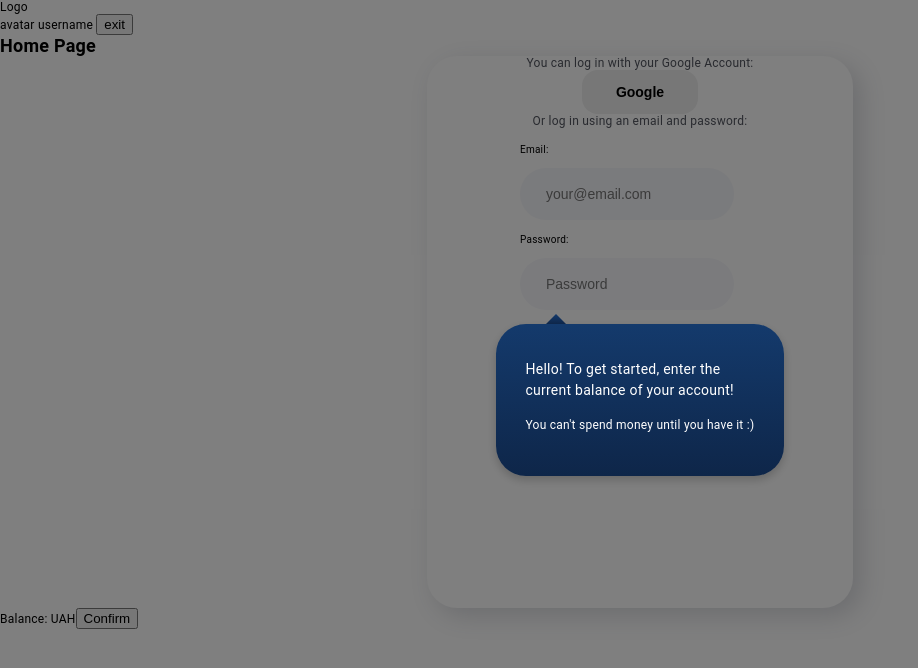
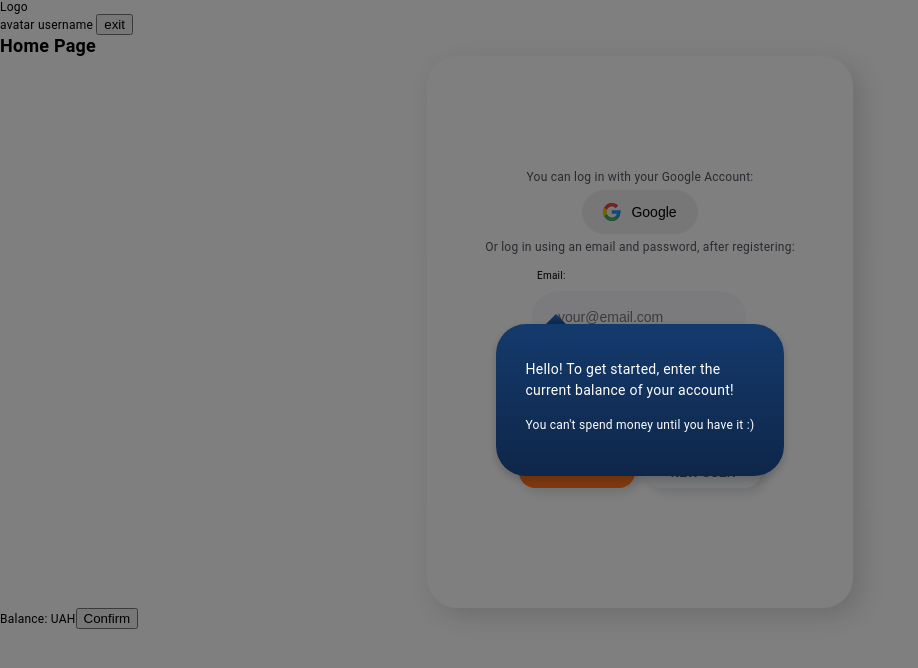
Before and after one commit to Spudowski/goit-kapusta-frontend, a React (Vite) app: page / in a window 1280 px wide. Shown: the top 668 px of the page, without its empty margins (0-918 px from the left). Built offline with nearby package versions, Linux system fonts and the light colour scheme.

Commit message:
validationLoginForm

```diff
--- a/src/components/LoginForm/LoginForm.css
+++ b/src/components/LoginForm/LoginForm.css
@@ -2,13 +2,15 @@
     background-color: white;
     display: flex;
     flex-direction: column;
-    /* justify-content: center; */
+    justify-content: center;
     text-align: center;
     color: #52555F;
     align-items: center;
     border: none;
     border-radius: 30px;
     box-shadow: 8px 8px 24px 0px rgba(66, 68, 90, 0.19);
+    row-gap: 6px;
+    padding-top: 12px;
 }
 
 .login-form-input {
@@ -21,12 +23,14 @@
     height: 52px;
     border: none;
     border-radius: 26px;
-    margin: 12px 0 12px 0;
+    margin: 10px auto 0 auto;
 }
 
 .login-form-input-wrapper {
+    display: flex;
+    flex-direction: column;
+    align-items: flex-start;
     width: 240px;
-    text-align: left;
 }
 
 .login-form-button {
@@ -83,28 +87,51 @@
 .login-form-button-wrapper {
     display: flex;
     justify-content: space-between;
-    margin: 24px 0 24px 0;
+    gap: 10px;
+    margin: 18px 0 18px 0;
 }
 
 .login-form-label {
     font-size: 10px;
     color: black;
+    display: block;
+    margin-top: 10px;
+    text-align: left;
+    padding-left: 18px;
 }
 
 .google-form-button {
     width: 116px;
     height: 44px;
     font-size: 14px;
-    font-weight: 600;
+    font-weight: 500;
     border: none;
-    border-radius: 16px;
+    border-radius: 22px;
+    display: flex;
+    justify-content: center;
+    align-items: center;
+    text-align: center;
+    gap: 10px;
+}
+
+.error {
+    color: #eb5757;
+    font-size: 10px;
+    margin-top: 2px;
+    padding-left: 18px;
+}
+
+.error-star {
+    color: #eb5757;
+    font-size: 16px;
+    margin-right: 3px;
 }
 
 /* mobile */
 @media (max-width: 768px) {
     .login-form-wrapper {
         width: 280px;
-        height: 496px;
+        height: 512px;
         margin: auto;
     }
 }
--- a/src/components/LoginForm/LoginForm.jsx
+++ b/src/components/LoginForm/LoginForm.jsx
@@ -1,15 +1,39 @@
-import { Field, Form, Formik } from "formik";
+import { Field, Form, Formik, ErrorMessage } from "formik";
 import { useDispatch, useSelector } from "react-redux";
 import { signInUser, addUser } from "../../redux/auth/operation";
 import { selectIsLoading } from "../../redux/storeSlice";
 import { useNavigate } from "react-router-dom";
 import { useState } from "react";
+import * as Yup from "yup";
 import "./LoginForm.css";
 
 const initialValues = {
+  username: "",
   email: "",
   password: ""
 }
+
+const validationSchemaLogin = Yup.object({
+  email: Yup.string()
+    .email("Invalid email address")
+    .required("Email is required"),
+  password: Yup.string()
+    .min(6, "Password must be at least 8 characters")
+    .required("Password is required"),
+});
+
+const validationSchemaRegister = Yup.object({
+  username: Yup.string()
+    .min(3, "Username must be at least 3 characters")
+    .max(20, "Username must be at most 20 characters")
+    .required("Username is required"),
+  email: Yup.string()
+    .email("Invalid email address")
+    .required("Email is required"),
+  password: Yup.string()
+    .min(6, "Password must be at least 8 characters")
+    .required("Password is required"),
+});
 
 export function LoginForm() {
   const dispatch = useDispatch()
@@ -20,15 +44,14 @@ export function LoginForm() {
 
   const handleClick = async (values, { resetForm }) => {
     try {
-      if (isLoginMode) {
-        const action = await dispatch(signInUser(values)).unwrap()
-        console.log("Zalogowano pomyślnie:", action)
-      } else {
-        const action = await dispatch(addUser(values)).unwrap()
-        console.log("Zarejestrowano pomyślnie:", action)
-      }
-      resetForm()
-      navigate("/summary")
+      const action = isLoginMode
+        ? await dispatch(signInUser(values)).unwrap()
+        : await dispatch(addUser(values)).unwrap();
+
+      console.log(`${isLoginMode ? "Zalogowano" : "Zarejestrowano"} pomyślnie:`, action);
+
+      resetForm();
+      navigate("/summary");
     } catch (error) {
       console.error(
         isLoginMode
@@ -44,29 +67,55 @@ export function LoginForm() {
     }
   }
 
+  const handleModeSwitch = (resetForm) => {
+    setIsLoginMode((prev) => !prev);
+    resetForm();
+  };
+
   return (
     <div className="login-form-wrapper">
       <p>You can log in with your Google Account:</p>
-      <button className="google-form-button">Google</button>
+      <button className="google-form-button">
+        <svg className="google-form-button-logo" width="18" height="18" xmlns="http://www.w3.org/2000/svg">
+          <use href="./icons/sprite.svg#google-logo"></use>
+        </svg>
+        Google
+      </button>
       <p>
-        Or {isLoginMode ? "log in" : "register"} using an email and password:
+        Or log in using an email and password, after registering:
       </p>
-      <Formik initialValues={initialValues} onSubmit={handleClick}>
-        {() => (
+      <Formik
+        initialValues={initialValues}
+        onSubmit={handleClick}
+        validationSchema={isLoginMode ? validationSchemaLogin : validationSchemaRegister}
+      >
+        {({ errors, resetForm }) => (
           <Form>
             <div className="login-form-input-wrapper">
               {!isLoginMode && (
                 <>
-                  <label className="login-form-label" htmlFor="username">Username:</label><br />
+                  <label className="login-form-label" htmlFor="username">
+                    {errors.username && <span className="error-star">*</span>}
+                    Username:
+                  </label>
                   <Field className="login-form-input" type="text" name="username" placeholder="Your username" />
+                  <ErrorMessage name="username" component="div" className="error" />
                 </>
-              )}<br />
+              )}
 
-              <label className="login-form-label" htmlFor="email">Email:</label><br />
-              <Field className="login-form-input" type="email" name="email" placeholder="your@email.com" /><br />
+              <label className="login-form-label" htmlFor="email">
+                {errors.email && <span className="error-star">*</span>}
+                Email:
+              </label>
+              <Field className="login-form-input" type="email" name="email" placeholder="your@email.com" />
+              <ErrorMessage name="email" component="div" className="error" />
 
-              <label className="login-form-label" htmlFor="password">Password:</label><br />
-              <Field className="login-form-input" type="password" name="password" placeholder="Password" /><br />
+              <label className="login-form-label" htmlFor="password">
+                {errors.password && <span className="error-star">*</span>}
+                Password:
+              </label>
+              <Field className="login-form-input" type="password" name="password" placeholder="Password" />
+              <ErrorMessage name="password" component="div" className="error" />
 
             </div>
             <div className="login-form-button-wrapper">
@@ -81,9 +130,10 @@ export function LoginForm() {
                     className="register-form-button"
                     onClick={(e) => {
                       e.preventDefault()
+                      handleModeSwitch(resetForm);
                       setIsLoginMode(!isLoginMode)
                     }}>
-                    {isLoginMode ? <>REGISTER<br />NEW USER</> : "SWITCH TO LOGIN"}</button>
+                    {isLoginMode ? <>REGISTER<br />NEW USER</> : "LOGIN USER"}</button>
                 </>
               ) : (
                   <>
@@ -91,6 +141,7 @@ export function LoginForm() {
                       className="login-form-button"
                       onClick={(e) => {
                         e.preventDefault()
+                        handleModeSwitch(resetForm);
                         setIsLoginMode(!isLoginMode)
                       }}>LOGIN USER</button>
                     <button
```
Also changed, not shown: icons/sprite.svg.
